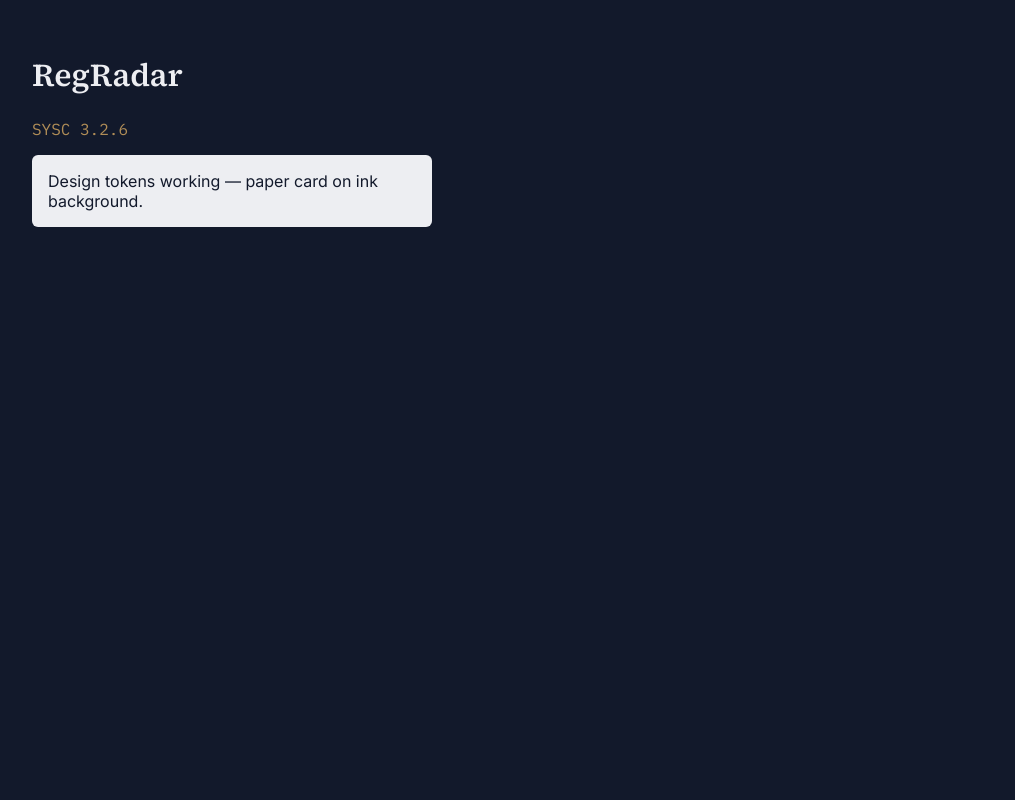
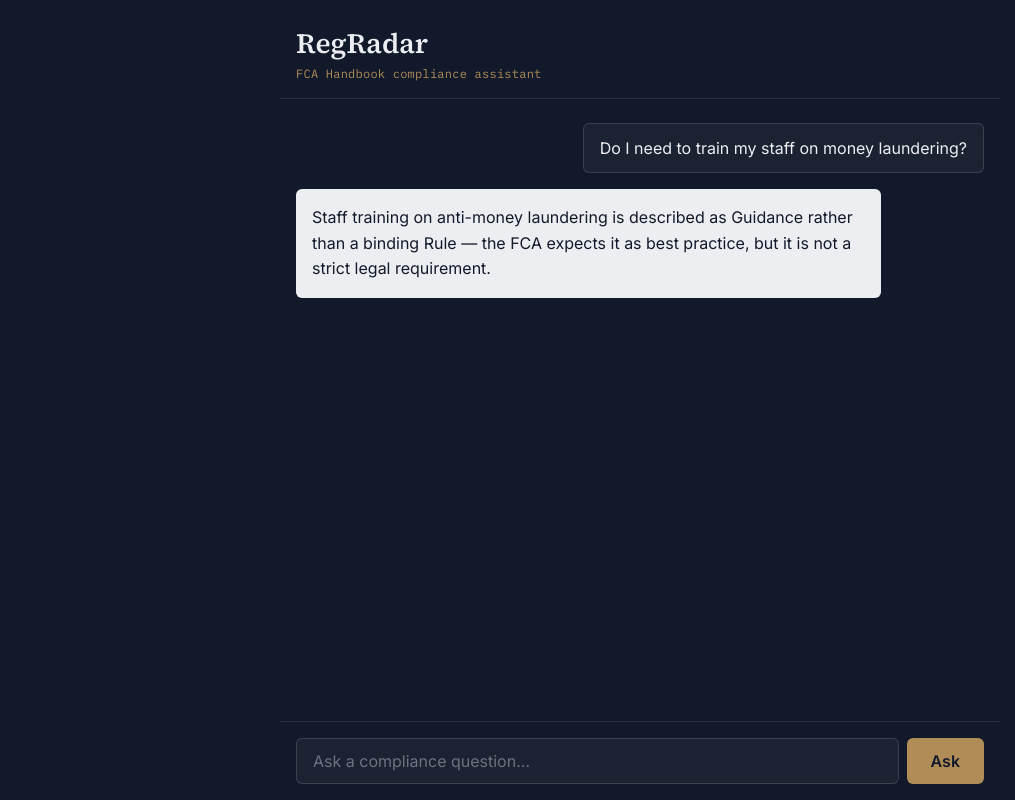
Before and after one commit to RahimAbbas55/RegRadar, a React (Vite) app in the folder frontend/: page / in a window 1280 px wide. Shown: the whole page, without its empty margins (0-1015 px from the left). Built offline with nearby package versions, Linux system fonts and the light colour scheme.

Commit message:
Feat: add static chat layout shell with design tokens applied

```diff
--- a/frontend/src/App.tsx
+++ b/frontend/src/App.tsx
@@ -1,25 +1,7 @@
+import { ChatLayout } from './components/ChatLayout';
+
 function App() {
-  return (
-    <div style={{ padding: 'var(--space-8)' }}>
-      <h1 style={{ fontFamily: 'var(--font-display)', color: 'var(--color-text-on-ink)' }}>
-        RegRadar
-      </h1>
-      <p style={{ fontFamily: 'var(--font-mono)', color: 'var(--color-accent)' }}>
-        SYSC 3.2.6
-      </p>
-      <div
-        style={{
-          background: 'var(--color-paper)',
-          color: 'var(--color-text-on-paper)',
-          padding: 'var(--space-4)',
-          borderRadius: 'var(--radius-md)',
-          maxWidth: '400px',
-        }}
-      >
-        Design tokens working — paper card on ink background.
-      </div>
-    </div>
-  );
+  return <ChatLayout />;
 }
 
 export default App;
--- /dev/null
+++ b/frontend/src/components/ChatLayout.module.css
@@ -0,0 +1,105 @@
+.container {
+  display: flex;
+  flex-direction: column;
+  height: 100vh;
+  max-width: 720px;
+  margin: 0 auto;
+}
+
+.header {
+  padding: var(--space-6) var(--space-4) var(--space-4);
+  border-bottom: 1px solid rgba(237, 238, 242, 0.1);
+}
+
+.wordmark {
+  font-family: var(--font-display);
+  font-size: var(--text-xl);
+  font-weight: 600;
+  margin: 0;
+  color: var(--color-text-on-ink);
+}
+
+.tagline {
+  font-family: var(--font-mono);
+  font-size: var(--text-xs);
+  color: var(--color-accent);
+  letter-spacing: 0.02em;
+}
+
+.messageList {
+  flex: 1;
+  overflow-y: auto;
+  padding: var(--space-6) var(--space-4);
+  display: flex;
+  flex-direction: column;
+  gap: var(--space-4);
+}
+
+.messageUser {
+  align-self: flex-end;
+  max-width: 80%;
+  background: var(--color-ink-light);
+  border: 1px solid rgba(237, 238, 242, 0.15);
+  border-radius: var(--radius-md);
+  padding: var(--space-3) var(--space-4);
+}
+
+.messageUser p {
+  margin: 0;
+  font-size: var(--text-base);
+  line-height: 1.5;
+}
+
+.messageAssistant {
+  align-self: flex-start;
+  max-width: 85%;
+  background: var(--color-paper);
+  color: var(--color-text-on-paper);
+  border-radius: var(--radius-md);
+  padding: var(--space-4);
+}
+
+.messageAssistant p {
+  margin: 0;
+  font-family: var(--font-body);
+  font-size: var(--text-base);
+  line-height: 1.6;
+}
+
+.inputArea {
+  display: flex;
+  gap: var(--space-2);
+  padding: var(--space-4);
+  border-top: 1px solid rgba(237, 238, 242, 0.1);
+}
+
+.input {
+  flex: 1;
+  background: var(--color-ink-light);
+  border: 1px solid rgba(237, 238, 242, 0.15);
+  border-radius: var(--radius-md);
+  padding: var(--space-3) var(--space-4);
+  color: var(--color-text-on-ink);
+  font-family: var(--font-body);
+  font-size: var(--text-base);
+}
+
+.input::placeholder {
+  color: var(--color-text-muted);
+}
+
+.sendButton {
+  background: var(--color-accent);
+  color: var(--color-ink);
+  border: none;
+  border-radius: var(--radius-md);
+  padding: var(--space-3) var(--space-6);
+  font-family: var(--font-body);
+  font-weight: 600;
+  font-size: var(--text-base);
+  cursor: pointer;
+}
+
+.sendButton:hover {
+  filter: brightness(1.1);
+}
--- /dev/null
+++ b/frontend/src/components/ChatLayout.tsx
@@ -0,0 +1,35 @@
+import styles from './ChatLayout.module.css';
+
+export function ChatLayout() {
+  return (
+    <div className={styles.container}>
+      <header className={styles.header}>
+        <h1 className={styles.wordmark}>RegRadar</h1>
+        <span className={styles.tagline}>FCA Handbook compliance assistant</span>
+      </header>
+
+      <main className={styles.messageList}>
+        <div className={styles.messageUser}>
+          <p>Do I need to train my staff on money laundering?</p>
+        </div>
+
+        <div className={styles.messageAssistant}>
+          <p>
+            Staff training on anti-money laundering is described as Guidance rather than a
+            binding Rule — the FCA expects it as best practice, but it is not a strict legal
+            requirement.
+          </p>
+        </div>
+      </main>
+
+      <footer className={styles.inputArea}>
+        <input
+          type="text"
+          className={styles.input}
+          placeholder="Ask a compliance question…"
+        />
+        <button className={styles.sendButton}>Ask</button>
+      </footer>
+    </div>
+  );
+}
```
Also changed, not shown: 1 other file (tests, documents, lock files or other folders).
